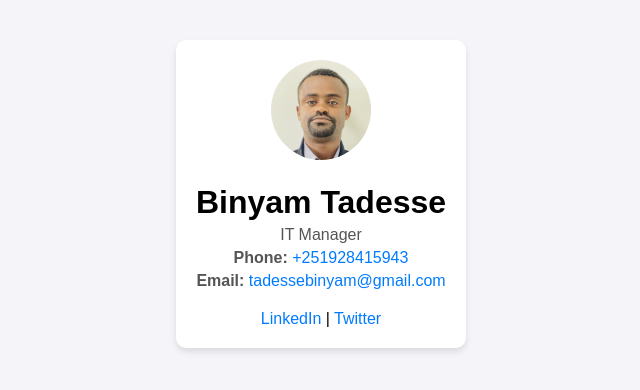
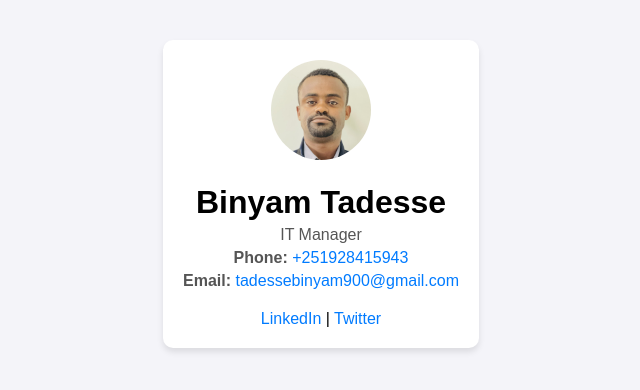
Before and after one commit to binjamin/card, a plain HTML site: page index.html in a window 1280 px wide. Shown: the part 206-596 px from the top of the page, without its empty margins (319-959 px from the left). Drawn offline with Linux system fonts and the light colour scheme.

Commit message:
index.html

```diff
--- a/index.html
+++ b/index.html
@@ -15,7 +15,7 @@
     </header>
     <main>
       <p><strong>Phone:</strong> <a href="tel:+251928415943">+251928415943</a></p>
-      <p><strong>Email:</strong> <a href="mailto:tadessebinyam900@gmail.com">tadessebinyam@gmail.com</a></p>
+      <p><strong>Email:</strong> <a href="mailto:tadessebinyam900@gmail.com">tadessebinyam900@gmail.com</a></p>
     </main>
     <footer>
       <a href="https://linkedin.com/in/binyam-tadesse-20b6681b9" target="_blank">LinkedIn</a> |
```
